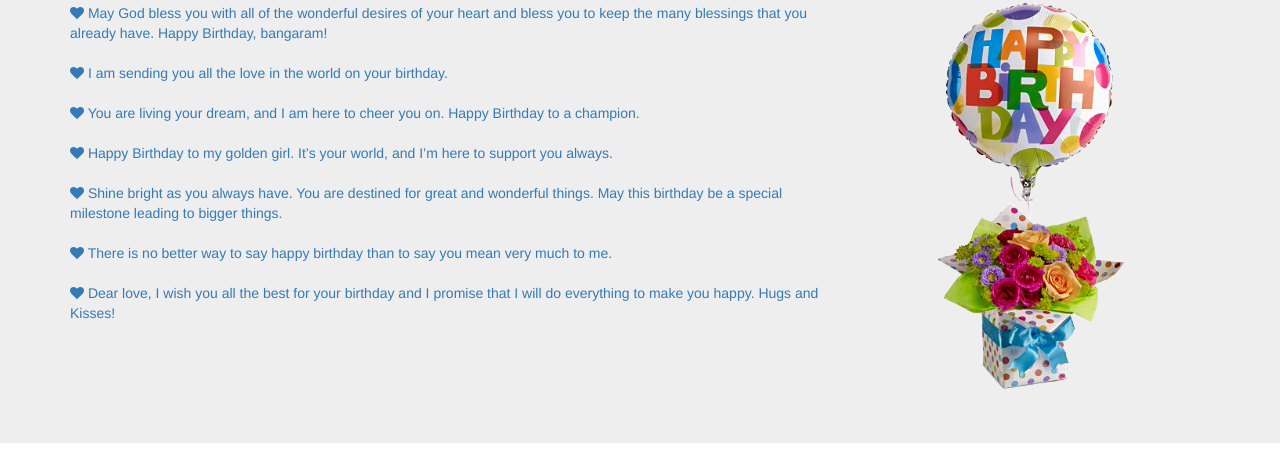
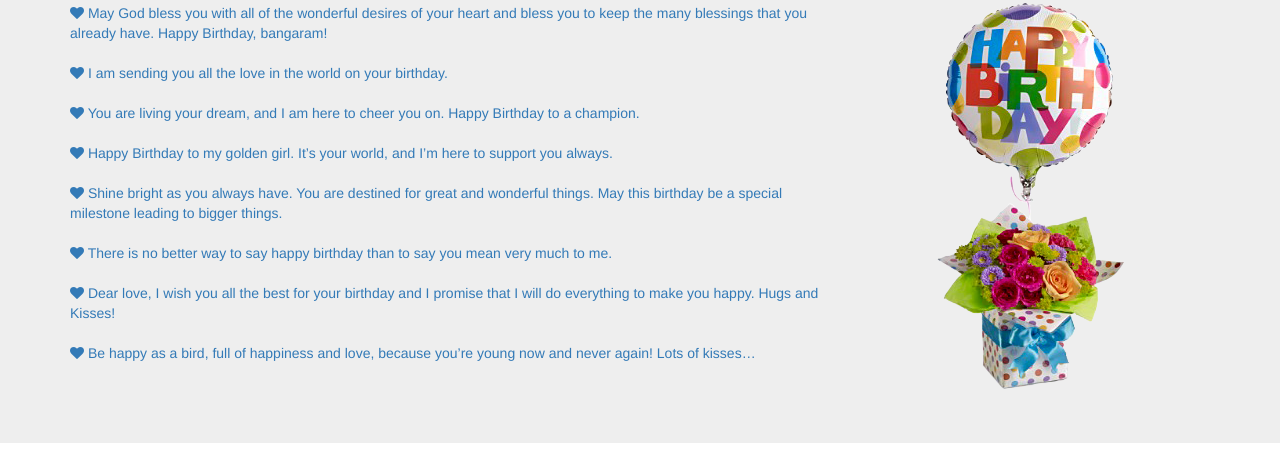
Before and after one commit to moka1309/connect-four-, a plain HTML site: page index.html in a window 1280 px wide. Shown: the part 1368-1819 px from the top of the page. Drawn offline with Linux system fonts and the light colour scheme; a web font is replaced by a local one.

Commit message:
Update index.html

```diff
--- a/index.html
+++ b/index.html
@@ -44,6 +44,7 @@
 							<li><i class = "icon-heart"></i>  Shine bright as you always have. You are destined for great and wonderful things. May this birthday be a special milestone leading to bigger things.</li><br/>
 							<li><i class = "icon-heart"></i>  There is no better way to say happy birthday than to say you mean very much to me.</li><br/>
 							<li><i class = "icon-heart"></i>  Dear love, I wish you all the best for your birthday and I promise that I will do everything to make you happy. Hugs and Kisses!</li><br/>
+							<li><i class = "icon-heart"></i>  Be happy as a bird, full of happiness and love, because you’re young now and never again! Lots of kisses…</li><br/>
 						</ul>
 					</div>
 					<div class = "col-md-4 col-xs-5">
```
